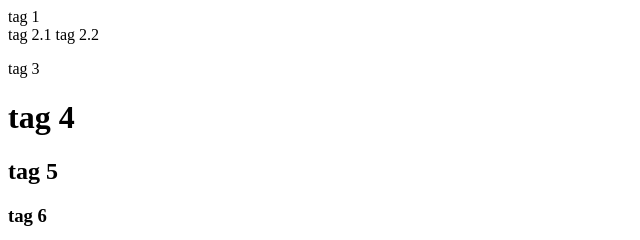
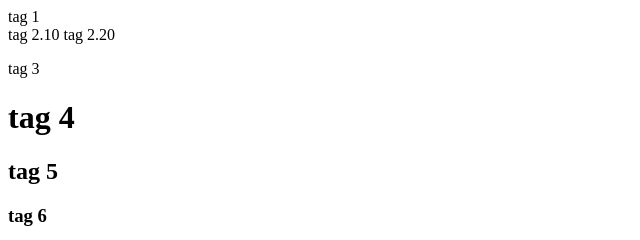
Before and after one commit to raul3963/aula-html-1, a plain HTML site: page index.html in a window 1280 px wide. Shown: the top 240 px of the page, 0-640 px from the left. Drawn offline with Linux system fonts and the light colour scheme.

Commit message:
Update index.html

```diff
--- a/index.html
+++ b/index.html
@@ -14,10 +14,10 @@
         tag 1
     </div>
     <span>
-        tag 2.1
+        tag 2.10
     </span>
     <span>
-        tag 2.2
+        tag 2.20
     </span>
     <p>
         tag 3
```
